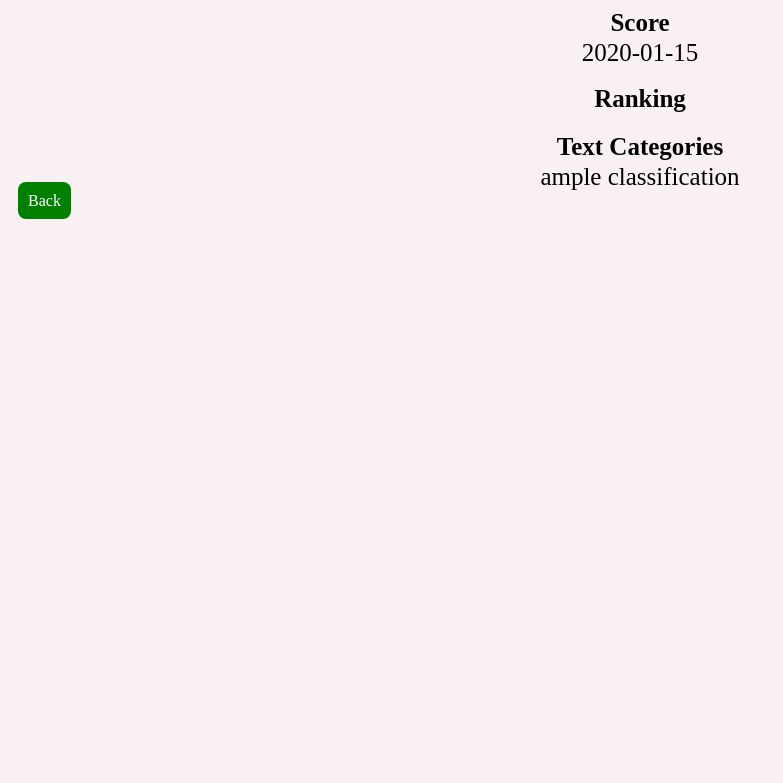
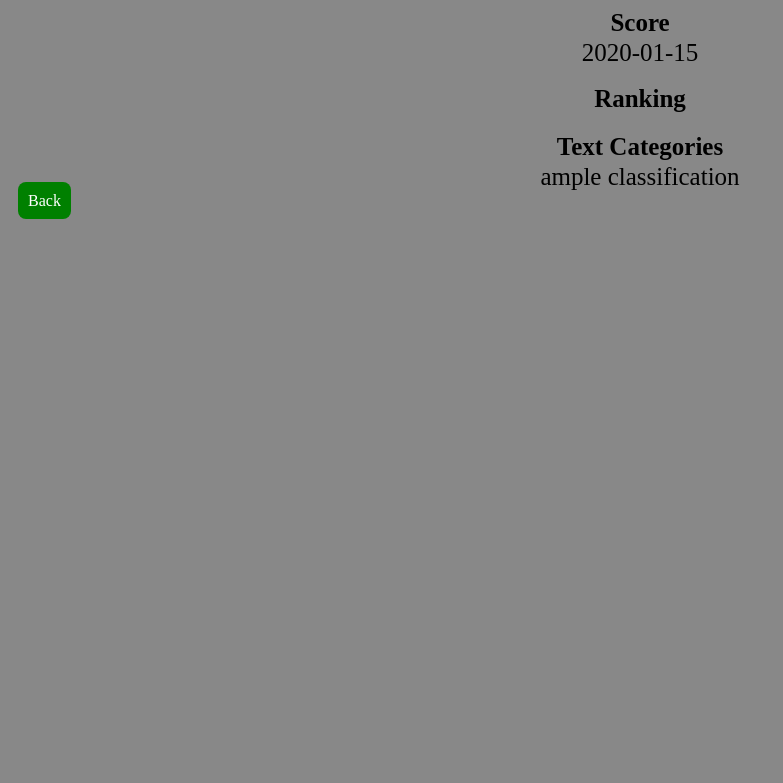
Before and after one commit to DubHacks2019-Kyle-Yoshi/Article-Analyzer, a Flask app: template templates/show_results.html in a window 1280 px wide. Shown: the top 783 px of the page, without its empty margins (0-783 px from the left). Run offline with Flask 2, Linux system fonts and the light colour scheme; the template is opened without the code that fills it: most values are stand-ins (such as "Sample title", 1, 10 or a date in 2020); lists and menus that the app fills with data are empty.

Commit message:
more color

```diff
--- a/main.py
+++ b/main.py
@@ -46,14 +46,18 @@ def handle_data():
 
     str_to_template = [round(sent_str.magnitude * sent_str.score, 2), round(sent_str.score, 2), '']
 
+    bgcolor = "#f9f1f1"
     if str_to_template[1] < -.14:
         str_to_template[2] = frowny
+        bgcolor = "lightred"
     elif str_to_template[1] > .14:
         str_to_template[2] = smiley
+        bgcolor = "lightgreen"
     else:
         str_to_template[2] = meh
+        bgcolor = "lightgrey"
 
-    return render_template('show_results.html', sentiment=str_to_template, class_list=classification)
+    return render_template('show_results.html', sentiment=str_to_template, class_list=classification, bgcolor=bgcolor)
 
 
 @app.route('/')
--- a/static/style.css
+++ b/static/style.css
@@ -1,7 +1,3 @@
-body {
-    background-color:#f9f1f1;
-}
-
 form {
     padding-top:75px;
     margin:auto;
--- a/templates/index.html
+++ b/templates/index.html
@@ -2,7 +2,7 @@
     <head>
         <link rel="stylesheet" href="{{ url_for('static', filename='style.css') }}">
     </head>
-    <body>
+    <body style="background-color:#f9f1f1">
         <form action="{{ url_for('handle_data') }}" method="post">
             Article Analyzer<br />
             <p />
--- a/templates/show_results.html
+++ b/templates/show_results.html
@@ -4,7 +4,7 @@
     <link rel="stylesheet" href="{{ url_for('static', filename='style.css') }}">
 </head>
 <html>
-    <body>
+    <body style="background-color:{{ bgcolor }}">
         <table>
            <tr>
                 <th>Score</th>
```
